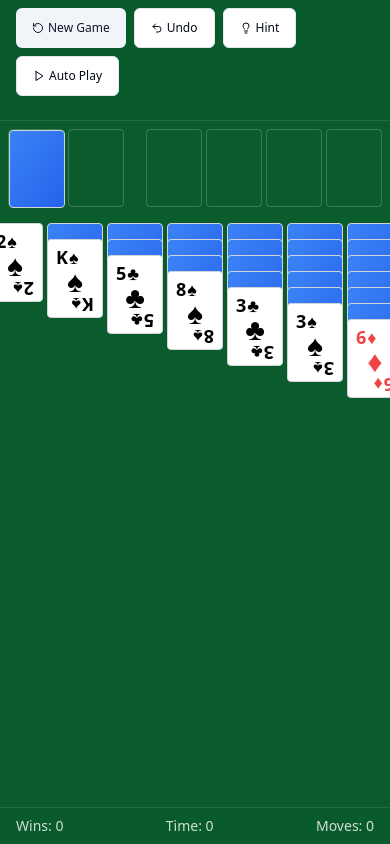
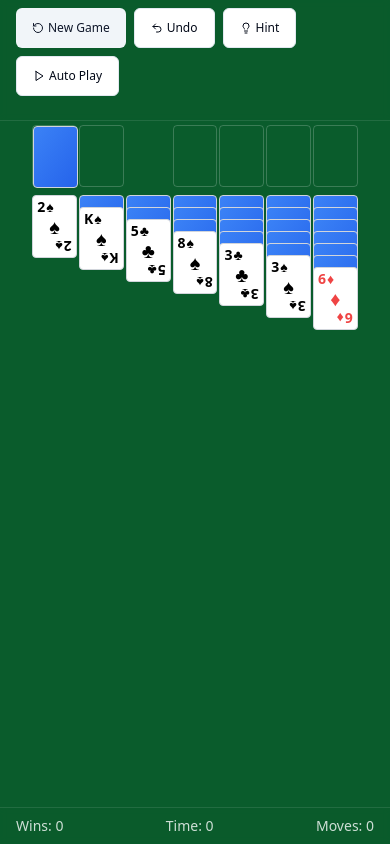
Before and after one commit to mschausnegl/solitaire-sunshine-grove-29, a React (Vite) app: page / in a window 390 px wide. Built offline with nearby package versions, Linux system fonts and the light colour scheme.

Commit message:
Update mobile layout styles only
Adjust CSS to ensure mobile layouts meet specified design requirements without affecting desktop layouts.
[skip gpt_engineer]

```diff
--- a/src/components/game/Card.tsx
+++ b/src/components/game/Card.tsx
@@ -46,7 +46,7 @@ const Card = React.memo(({
     setDropRef(node);
   };
 
-  const baseCardClasses = "w-[3.5rem] h-[4.9rem] md:w-[5.5rem] md:h-[7.7rem] rounded-sm border border-gray-300";
+  const baseCardClasses = "w-[2.8rem] h-[3.9rem] md:w-[5.5rem] md:h-[7.7rem] rounded-sm border border-gray-300";
 
   const startTime = performance.now();
 
@@ -91,7 +91,7 @@ const Card = React.memo(({
       }}
       className={cn(
         baseCardClasses,
-        "bg-white p-2",
+        "bg-white p-1 md:p-2",
         "flex flex-col justify-between cursor-pointer hover:shadow-sm transition-shadow",
         isOver && "ring-2 ring-yellow-400",
         isHighlighted && "ring-2 ring-yellow-300 animate-pulse",
@@ -101,25 +101,18 @@ const Card = React.memo(({
       onClick={onClick}
       onDoubleClick={onDoubleClick}
     >
-      <div className={cn("text-lg font-bold leading-none", isRed ? "text-red-500" : "text-black")}>
+      <div className={cn("text-sm md:text-lg font-bold leading-none", isRed ? "text-red-500" : "text-black")}>
         {card.rank}
         <span className="ml-px">{suitSymbols[card.suit]}</span>
       </div>
-      <div className={cn("text-3xl leading-none self-center", isRed ? "text-red-500" : "text-black")}>
+      <div className={cn("text-xl md:text-3xl leading-none self-center", isRed ? "text-red-500" : "text-black")}>
         {suitSymbols[card.suit]}
       </div>
-      <div className={cn("text-lg font-bold leading-none rotate-180", isRed ? "text-red-500" : "text-black")}>
+      <div className={cn("text-sm md:text-lg font-bold leading-none rotate-180", isRed ? "text-red-500" : "text-black")}>
         {card.rank}
         <span className="ml-px">{suitSymbols[card.suit]}</span>
       </div>
     </div>
-  );
-}, (prevProps, nextProps) => {
-  return (
-    prevProps.card.id === nextProps.card.id &&
-    prevProps.card.faceUp === nextProps.card.faceUp &&
-    prevProps.isHighlighted === nextProps.isHighlighted &&
-    prevProps.index === nextProps.index
   );
 });
 
--- a/src/components/game/FoundationPiles.tsx
+++ b/src/components/game/FoundationPiles.tsx
@@ -12,17 +12,17 @@ const FoundationPiles: React.FC<FoundationPilesProps> = ({
   highlightedCards
 }) => {
   return (
-    <div className="grid grid-cols-4 gap-1 md:gap-4">
+    <div className="grid grid-cols-4 gap-0.5 md:gap-4">
       {foundations.map((foundation, i) => (
         <div
           key={i}
-          className="w-[3.5rem] h-[4.9rem] md:w-[5.5rem] md:h-[7.7rem] rounded-sm border border-white/20"
+          className="w-[2.8rem] h-[3.9rem] md:w-[5.5rem] md:h-[7.7rem] rounded-sm border border-white/20"
         >
           {foundation.length > 0 && (
             <Card
               card={foundation[foundation.length - 1]}
               isHighlighted={highlightedCards.includes(foundation[foundation.length - 1].id)}
-              className="w-[3.5rem] h-[4.9rem] md:w-[5.5rem] md:h-[7.7rem]"
+              className="w-[2.8rem] h-[3.9rem] md:w-[5.5rem] md:h-[7.7rem]"
             />
           )}
         </div>
--- a/src/components/game/StockAndWaste.tsx
+++ b/src/components/game/StockAndWaste.tsx
@@ -18,9 +18,9 @@ const StockAndWaste: React.FC<StockAndWasteProps> = ({
   highlightedCards
 }) => {
   return (
-    <div className="flex gap-1 md:gap-4">
+    <div className="flex gap-0.5 md:gap-4">
       <div
-        className="w-[3.5rem] h-[4.9rem] md:w-[5.5rem] md:h-[7.7rem] rounded-sm border border-white/20 cursor-pointer"
+        className="w-[2.8rem] h-[3.9rem] md:w-[5.5rem] md:h-[7.7rem] rounded-sm border border-white/20 cursor-pointer"
         onClick={onDraw}
       >
         {stock.length > 0 && (
@@ -28,17 +28,17 @@ const StockAndWaste: React.FC<StockAndWasteProps> = ({
             card={stock[stock.length - 1]}
             onDoubleClick={() => onCardDoubleClick(stock[stock.length - 1])}
             isHighlighted={highlightedCards.includes(stock[stock.length - 1].id)}
-            className="w-[3.5rem] h-[4.9rem] md:w-[5.5rem] md:h-[7.7rem]"
+            className="w-[2.8rem] h-[3.9rem] md:w-[5.5rem] md:h-[7.7rem]"
           />
         )}
       </div>
-      <div className="w-[3.5rem] h-[4.9rem] md:w-[5.5rem] md:h-[7.7rem] rounded-sm border border-white/20">
+      <div className="w-[2.8rem] h-[3.9rem] md:w-[5.5rem] md:h-[7.7rem] rounded-sm border border-white/20">
         {waste.length > 0 && (
           <Card
             card={waste[waste.length - 1]}
             onDoubleClick={() => onCardDoubleClick(waste[waste.length - 1])}
             isHighlighted={highlightedCards.includes(waste[waste.length - 1].id)}
-            className="w-[3.5rem] h-[4.9rem] md:w-[5.5rem] md:h-[7.7rem]"
+            className="w-[2.8rem] h-[3.9rem] md:w-[5.5rem] md:h-[7.7rem]"
           />
         )}
       </div>
--- a/src/components/game/TableauSection.tsx
+++ b/src/components/game/TableauSection.tsx
@@ -14,21 +14,21 @@ const TableauSection: React.FC<TableauSectionProps> = ({
   highlightedCards
 }) => {
   return (
-    <div className="flex gap-1 md:gap-2">
+    <div className="flex gap-0.5 md:gap-2">
       {tableau.map((pile, i) => (
-        <div key={i} className="relative min-h-[8rem] w-[3.5rem] md:w-[5.5rem]">
+        <div key={i} className="relative min-h-[8rem] w-[2.8rem] md:w-[5.5rem]">
           {pile.map((card, j) => (
             <div
               key={card.id}
               className="absolute transition-all"
-              style={{ top: `${j * (window.innerWidth >= 768 ? 32 : 16)}px` }}
+              style={{ top: `${j * (window.innerWidth >= 768 ? 32 : 12)}px` }}
             >
               <Card
                 card={card}
                 index={j}
                 onDoubleClick={() => onCardDoubleClick(card)}
                 isHighlighted={highlightedCards.includes(card.id)}
-                className="w-[3.5rem] md:w-[5.5rem] h-[4.9rem] md:h-[7.7rem]"
+                className="w-[2.8rem] md:w-[5.5rem] h-[3.9rem] md:h-[7.7rem]"
               />
             </div>
           ))}
--- a/src/pages/Index.tsx
+++ b/src/pages/Index.tsx
@@ -124,10 +124,10 @@ const Index = () => {
           </div>
         </header>
 
-        <main className="flex-1 p-2 md:p-4">
+        <main className="flex-1 p-1 md:p-4">
           <div className="max-w-7xl mx-auto">
             <div className="flex flex-col items-center">
-              <div className="w-full max-w-[calc(7*3.5rem+6*0.25rem)] md:max-w-[calc(7*5.5rem+6*0.5rem)] flex justify-between mb-4 md:mb-8">
+              <div className="w-full max-w-[calc(7*2.8rem+6*0.125rem)] md:max-w-[calc(7*5.5rem+6*0.5rem)] flex justify-between mb-2 md:mb-8">
                 <StockAndWaste
                   stock={gameState.stock}
                   waste={gameState.waste}
```
